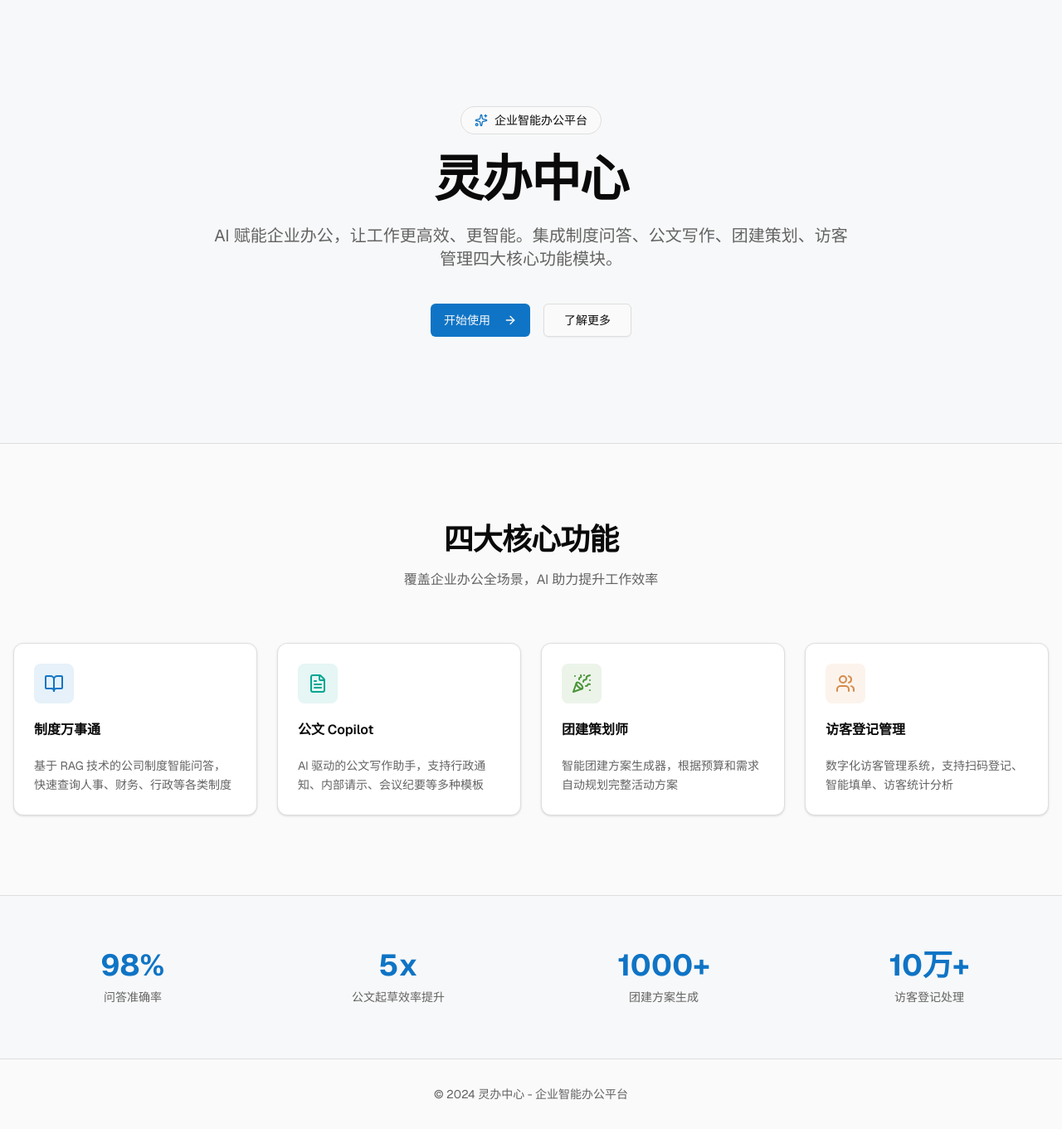
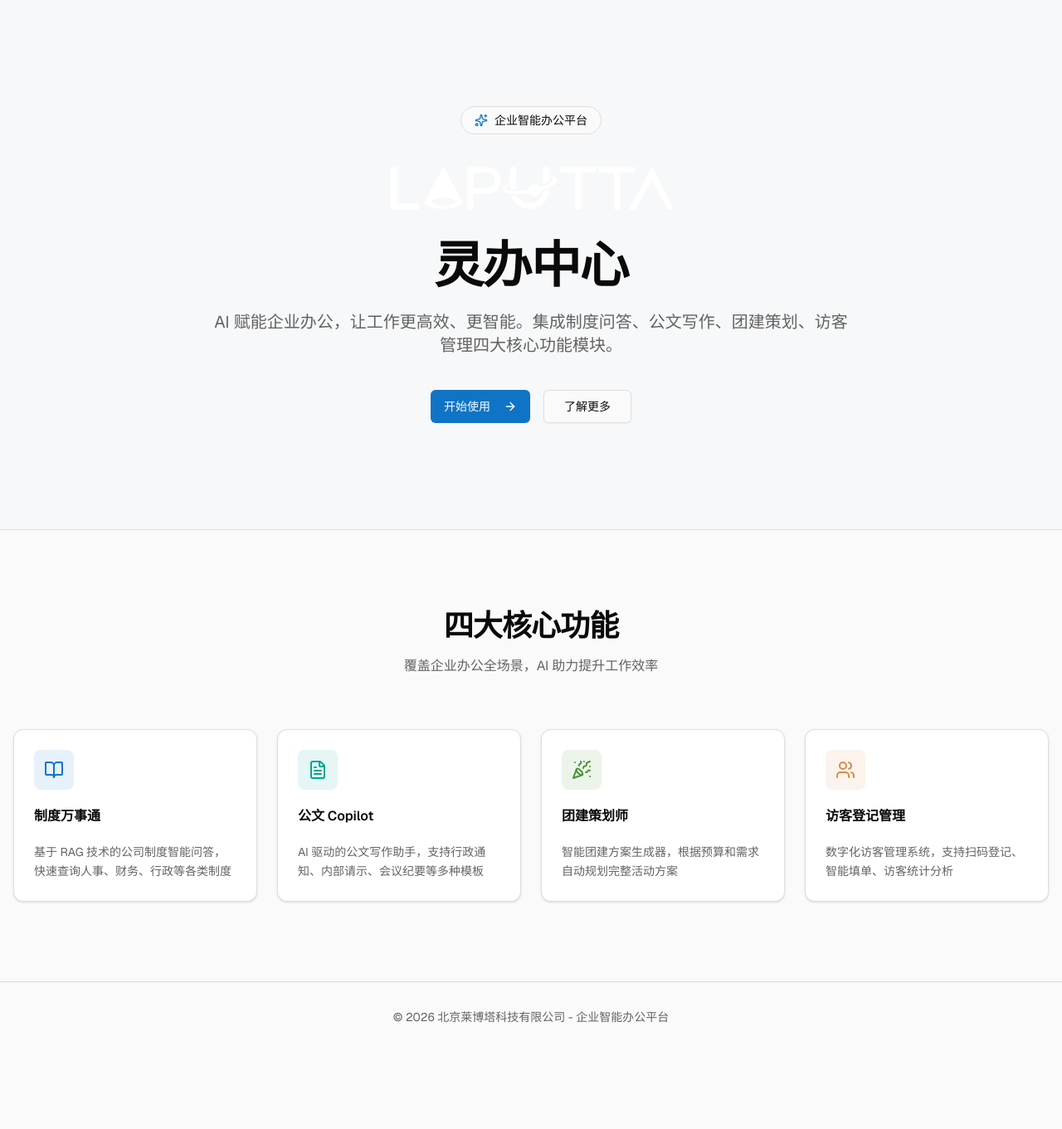
Before and after one commit to pleasureswx123/smart-admin, a Next.js app in the folder frontend/: page / in a window 1280 px wide. Shown: the whole page at 83% size. After the commit the page ends 1268 px from the top, so only its background shows below. Built offline with nearby package versions, Linux system fonts and the light colour scheme.

Commit message:
首页增加Logo图片展示

```diff
--- a/frontend/app/page.tsx
+++ b/frontend/app/page.tsx
@@ -45,6 +45,9 @@ export default function HomePage() {
             <div className="mb-6 inline-flex items-center gap-2 rounded-full border bg-background px-4 py-1.5 text-sm">
               <Sparkles className="size-4 text-primary" />
               <span>企业智能办公平台</span>
+            </div>
+            <div className="mb-6 flex justify-center">
+              <img src="/logo.svg" alt="Logo" className="h-16 sm:h-20" />
             </div>
             <h1 className="text-balance text-4xl font-bold tracking-tight sm:text-5xl lg:text-6xl">
               灵办中心
@@ -104,7 +107,7 @@ export default function HomePage() {
       </section>
 
       {/* Stats Section */}
-      <section className="border-t bg-muted/30">
+      {/*<section className="border-t bg-muted/30">
         <div className="container mx-auto px-4 py-16">
           <div className="grid gap-8 sm:grid-cols-2 lg:grid-cols-4">
             <div className="text-center">
@@ -125,12 +128,12 @@ export default function HomePage() {
             </div>
           </div>
         </div>
-      </section>
+      </section>*/}
 
       {/* Footer */}
       <footer className="border-t py-8">
         <div className="container mx-auto px-4 text-center text-sm text-muted-foreground">
-          <p>&copy; 2024 灵办中心 - 企业智能办公平台</p>
+          <p>&copy; 2026 北京莱博塔科技有限公司 - 企业智能办公平台</p>
         </div>
       </footer>
     </div>
```
Also changed, not shown: frontend/public/logo.svg (added).
